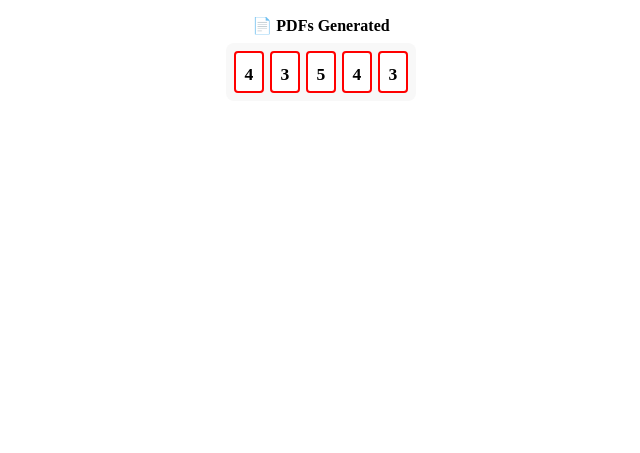
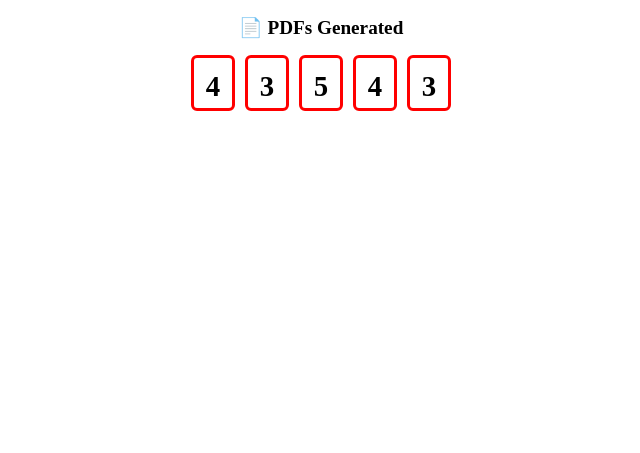
Before and after one commit to Arindam9400000000000000000/pdf-counter, a plain HTML site: page index.html in a window 1280 px wide. Shown: the whole page, without its empty margins (319-959 px from the left). Drawn offline with Linux system fonts and the light colour scheme.

Commit message:
Update index.html

```diff
--- a/index.html
+++ b/index.html
@@ -1,15 +1,15 @@
 <div style="display: flex; flex-direction: column; align-items: center; margin-top: 1rem;">
-  <div style="font-size: 1rem; font-weight: 600; margin-bottom: 8px;">📄 PDFs Generated</div>
+  <div style="font-size: 1.2rem; font-weight: 700; margin-bottom: 10px;">📄 PDFs Generated</div>
 
-  <!-- Responsive Box Container -->
-  <div style="max-width: 400px; overflow: hidden; border-radius: 8px; background: #f8f8f8; padding: 8px;">
-    <div id="slot-counter" style="display: flex; justify-content: center; gap: 6px; flex-wrap: nowrap;"></div>
+  <!-- Counter Container -->
+  <div style="max-width: 100%; padding: 6px 0; overflow: hidden;">
+    <div id="slot-counter" style="display: flex; justify-content: center; gap: 10px; flex-wrap: nowrap;"></div>
   </div>
 </div>
 
 <script>
   const FINAL_VALUE = 67567;
-  const SLOT_HEIGHT = 42;
+  const SLOT_HEIGHT = 56; // increased for bigger digits
   const SPIN_DIGITS = 20;
   const TOTAL_ANIMATION_TIME = 2500;
   const DIGIT_COUNT = FINAL_VALUE.toString().length;
@@ -17,11 +17,11 @@
 
   function createSlotDigit(finalDigit, index) {
     const box = document.createElement("div");
-    box.style.width = "30px";
+    box.style.width = "44px";
     box.style.height = `${SLOT_HEIGHT}px`;
     box.style.background = "#fff";
-    box.style.border = "2px solid red";
-    box.style.borderRadius = "4px";
+    box.style.border = "3px solid red";
+    box.style.borderRadius = "6px";
     box.style.overflow = "hidden";
     box.style.position = "relative";
     box.style.display = "flex";
@@ -35,8 +35,8 @@
     reel.style.left = "0";
     reel.style.right = "0";
     reel.style.transition = "transform 0.6s ease-out";
-    reel.style.fontSize = "1.1rem";
-    reel.style.fontWeight = "bold";
+    reel.style.fontSize = "1.8rem";
+    reel.style.fontWeight = "900";
     reel.style.color = "#000";
     reel.style.textAlign = "center";
 
```
